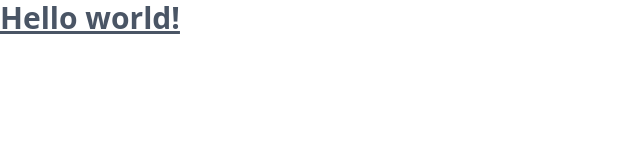
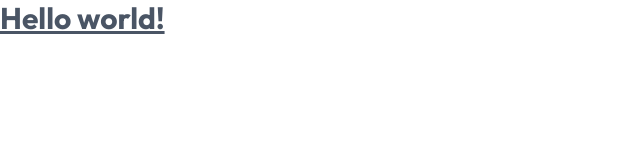
Before and after one commit to biru-ka2/Edemy, a React (Vite) app in the folder client/: page / in a window 1280 px wide. Shown: the top 160 px of the page, without its empty margins (0-640 px from the left). Built offline with nearby package versions, Linux system fonts and the light colour scheme.

Commit message:
Add Google Font (Outfit)

```diff
--- a/client/src/index.css
+++ b/client/src/index.css
@@ -1 +1,7 @@
+@import url('https://fonts.googleapis.com/css2?family=Outfit:wght@100..900&family=Poppins:ital,wght@0,100;0,200;0,300;0,400;0,500;0,600;0,700;0,800;0,900;1,100;1,200;1,300;1,400;1,500;1,600;1,700;1,800;1,900&family=Prata&display=swap');
+
 @import "tailwindcss";
+
+* {
+  font-family: Outfit;
+}
```
